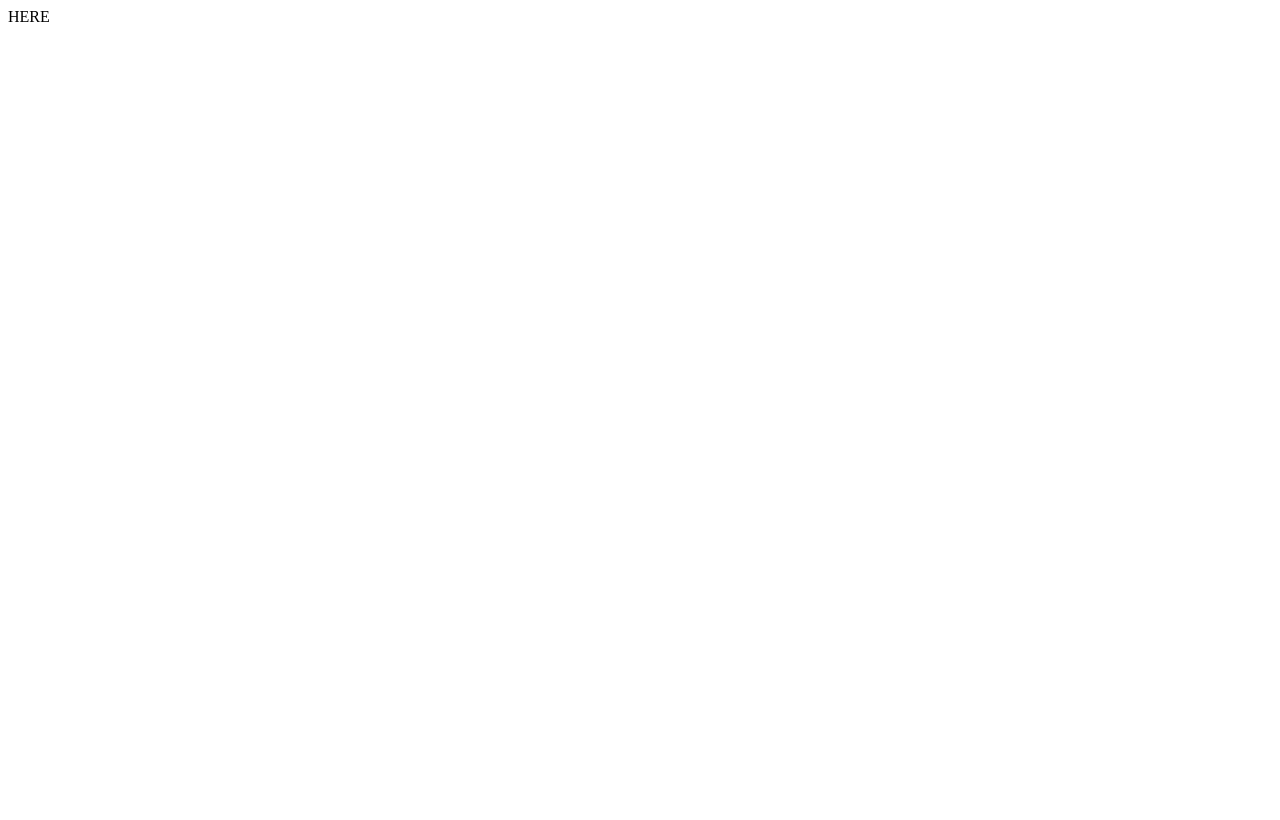
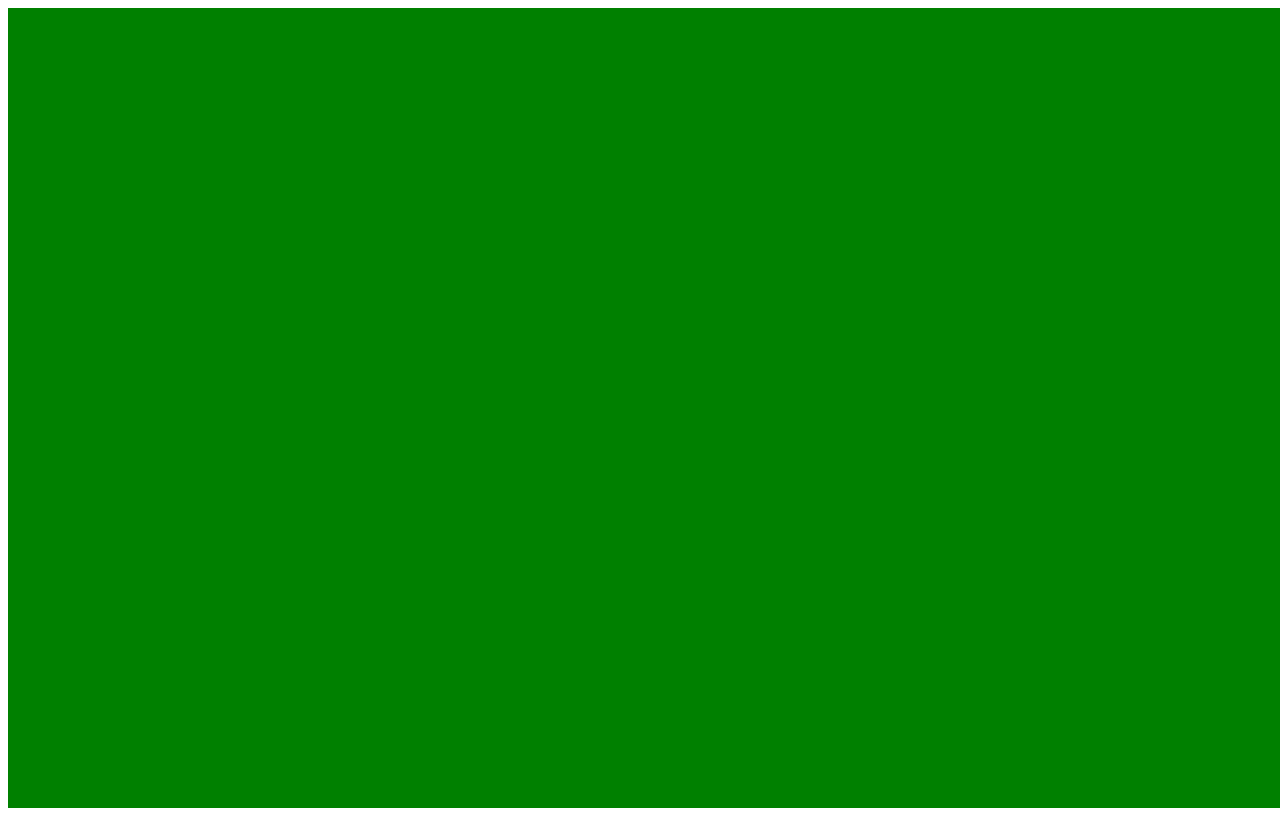
Before and after one commit to haddeng/slider, a plain HTML site: page index.html in a window 1280 px wide. Drawn offline with Linux system fonts and the light colour scheme.

Commit message:
Add canvas

```diff
--- a/index.html
+++ b/index.html
@@ -1,13 +1,30 @@
 <!DOCTYPE html>
 <html lang="en">
 	<head>
+		<link rel="stylesheet" type="text/css" media="screen" href="/slider/css/slider.css" />
+
 		<meta charset="UTF-8">
 
 		<title>Slider</title>
 		<meta name="description" content="A basic HTML5 game">
 		<meta name="author" content="[Your name]">
+
+		<script>
+			window.addEventListener("load", function() {
+				init();
+			});
+
+			function init() {
+				canvas = document.getElementById('canvas');
+				canvas.width = window.innerWidth;
+	    		canvas.height = window.innerHeight;
+			}
+		</script>
 	</head>
+
 	<body>
-		HERE
+		<canvas id="canvas" style="background-color: green;">
+			Your browser does not support the HTML5 canvas tag.
+		</canvas>
 	</body>
 </html>
```
Also changed, not shown: css/slider.css (added).
